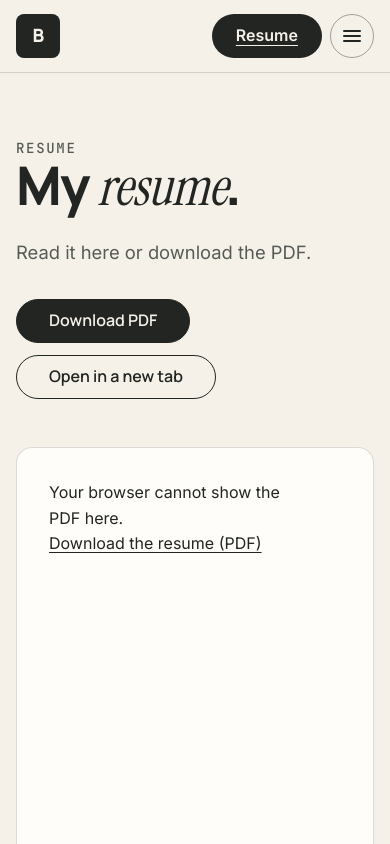
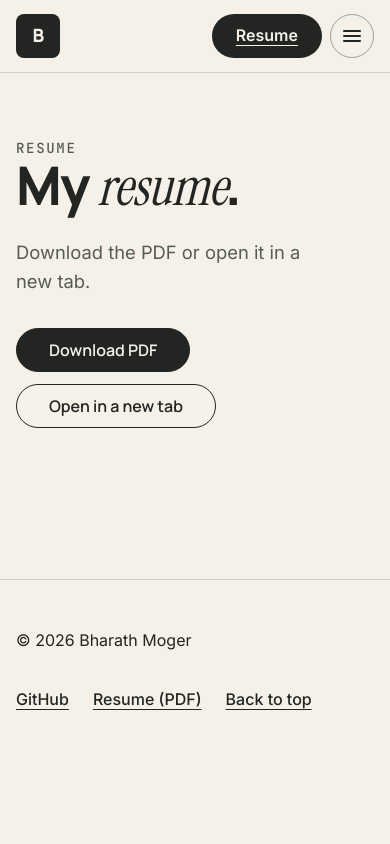
Before and after one commit to bharathMoger18/bharath-portfolio, a React (Vite) app: page /resume in a window 390 px wide. Shown: the top 844 px of the page. Built offline with nearby package versions, Linux system fonts and the light colour scheme.

Commit message:
fix(resume): hide the empty PDF frame on phones, keep download buttons

```diff
--- a/src/pages/Resume.tsx
+++ b/src/pages/Resume.tsx
@@ -16,7 +16,7 @@ export default function Resume() {
       <h1>
         My <em>resume</em>.
       </h1>
-      <p className="page__lead">Read it here or download the PDF.</p>
+      <p className="page__lead">Download the PDF or open it in a new tab.</p>
 
       <div className="page__actions">
         <a className="pill pill--dark" href={RESUME_PDF} download>
--- a/src/pages/pages.css
+++ b/src/pages/pages.css
@@ -86,3 +86,10 @@
   border-radius: var(--radius-md);
   overflow-x: auto;
 }
+
+/* Phones and tablets cannot show a PDF inside a page, so the empty frame is hidden there. */
+@media (max-width: 820px), (pointer: coarse) {
+  .resume__frame {
+    display: none;
+  }
+}
```
